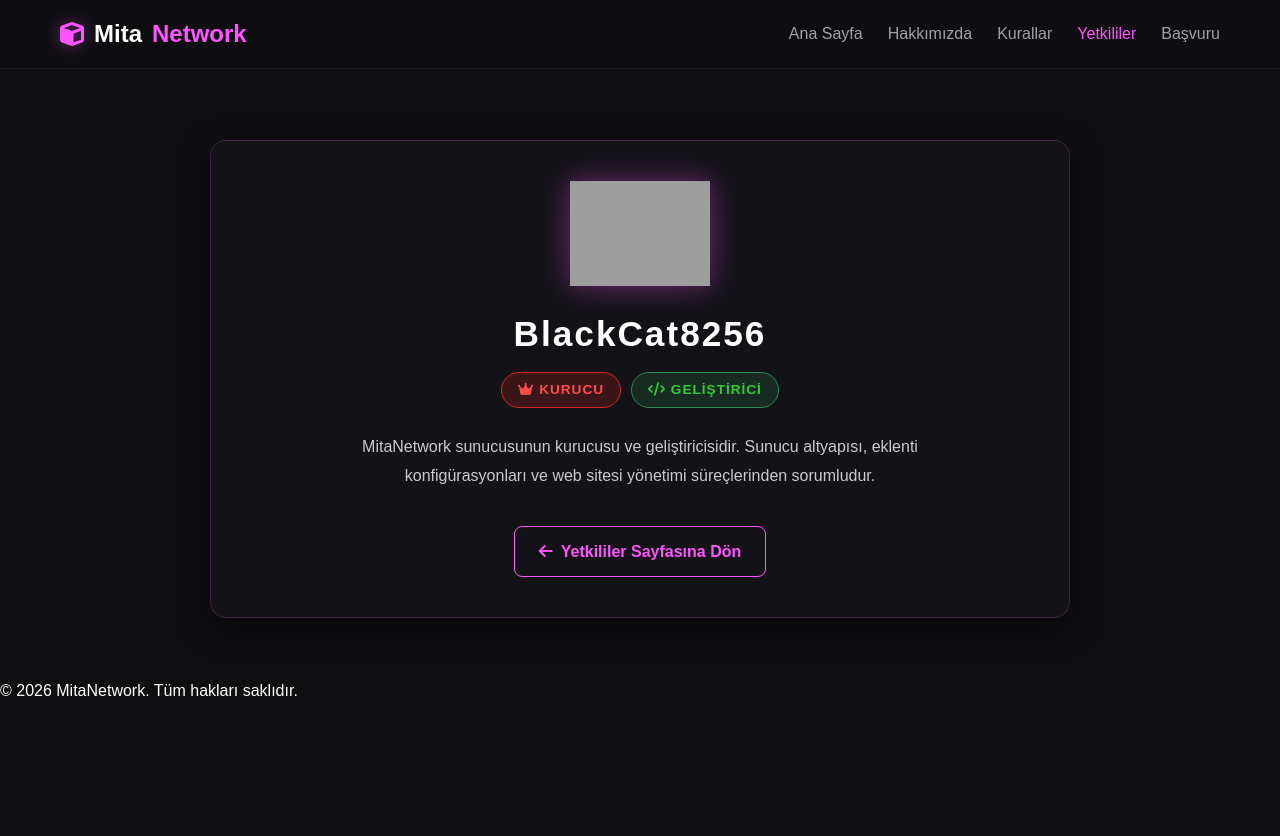
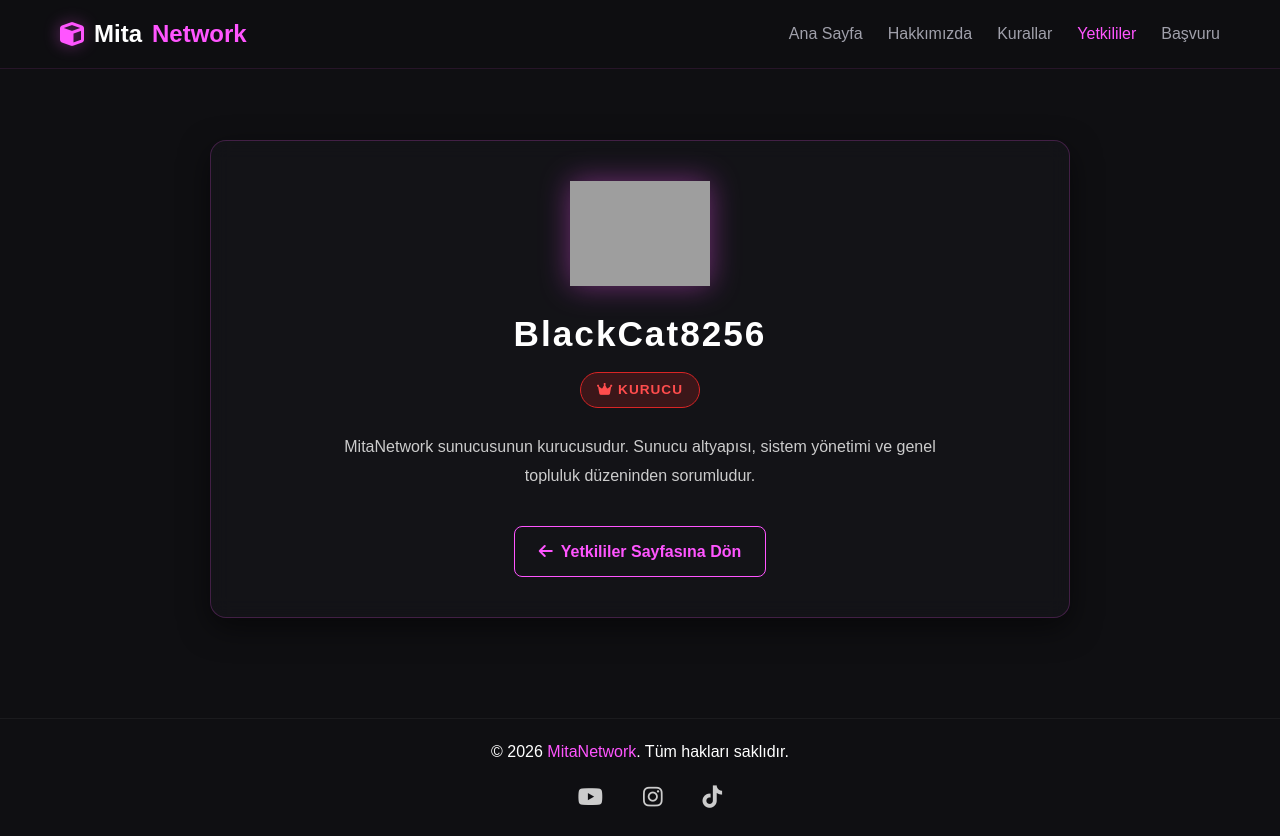
Before and after one commit to mitaitk2/BreadNetwork, a plain HTML site: page yetkililer/BlackCat8256/index.html in a window 1280 px wide. Before the commit the page ends 800 px from the top, so only its background shows below. Drawn offline with Linux system fonts and the light colour scheme; grey boxes are pictures that could not be loaded.

Commit message:
Revise BlackCat8256 profile page layout and content
Updated the profile page for BlackCat8256 with new content and styles, including social links and footer.

```diff
--- a/yetkililer/BlackCat8256/index.html
+++ b/yetkililer/BlackCat8256/index.html
@@ -65,12 +65,6 @@
             border: 1px solid #d92525;
         }
 
-        .badge-developer {
-            background: rgba(46, 139, 87, 0.2);
-            color: #32cd32;
-            border: 1px solid #2e8b57;
-        }
-
         .profile-bio {
             color: #ccc;
             font-size: 1rem;
@@ -97,11 +91,35 @@
             color: #000;
             box-shadow: 0 0 15px rgba(255, 85, 255, 0.4);
         }
+
+        footer {
+            margin-top: 40px;
+            padding: 20px;
+            text-align: center;
+            border-top: 1px solid rgba(255, 255, 255, 0.05);
+        }
+
+        .social-links {
+            display: flex;
+            justify-content: center;
+            gap: 20px;
+            margin-top: 15px;
+        }
+
+        .social-links a {
+            color: #ccc;
+            font-size: 1.4rem;
+            transition: color 0.3s ease, transform 0.3s ease;
+        }
+
+        .social-links a:hover {
+            color: #ff55ff;
+            transform: translateY(-3px);
+        }
     </style>
 </head>
 <body>
 
-    <!-- NAVBAR -->
     <nav class="navbar">
         <div class="nav-container">
             <a href="../../" class="brand">
@@ -117,19 +135,17 @@
         </div>
     </nav>
 
-    <!-- PROFİL İÇERİĞİ -->
     <div class="profile-container">
         <div class="profile-card">
-            <img src="https://visage.surgeplay.com/bust/160/miside" alt="BlackCat8256" class="profile-avatar">
+            <img src="https://visage.surgeplay.com/bust/160/BlackCat8256" alt="BlackCat8256" class="profile-avatar">
             <h1 class="profile-title">BlackCat8256</h1>
 
             <div class="badges-container">
                 <span class="badge badge-kurucu"><i class="fa-solid fa-crown"></i> Kurucu</span>
-                <span class="badge badge-developer"><i class="fa-solid fa-code"></i> Geliştirici</span>
             </div>
 
             <p class="profile-bio">
-                MitaNetwork sunucusunun kurucusu ve geliştiricisidir. Sunucu altyapısı, eklenti konfigürasyonları ve web sitesi yönetimi süreçlerinden sorumludur.
+                MitaNetwork sunucusunun kurucusudur. Sunucu altyapısı, sistem yönetimi ve genel topluluk düzeninden sorumludur.
             </p>
 
             <a href="../" class="back-btn">
@@ -138,7 +154,15 @@
         </div>
     </div>
 
-    <footer>&copy; 2026 MitaNetwork. Tüm hakları saklıdır.</footer>
+    <footer>
+        <p>&copy; 2026 <span>MitaNetwork</span>. Tüm hakları saklıdır.</p>
+        <div class="social-links">
+            <a href="#" target="_blank" title="YouTube"><i class="fa-brands fa-youtube"></i></a>
+            <a href="#" target="_blank" title="Instagram"><i class="fa-brands fa-instagram"></i></a>
+            <a href="#" target="_blank" title="TikTok"><i class="fa-brands fa-tiktok"></i></a>
+        </div>
+    </footer>
+
     <script src="../../js/main.js"></script>
 </body>
 </html>
```
